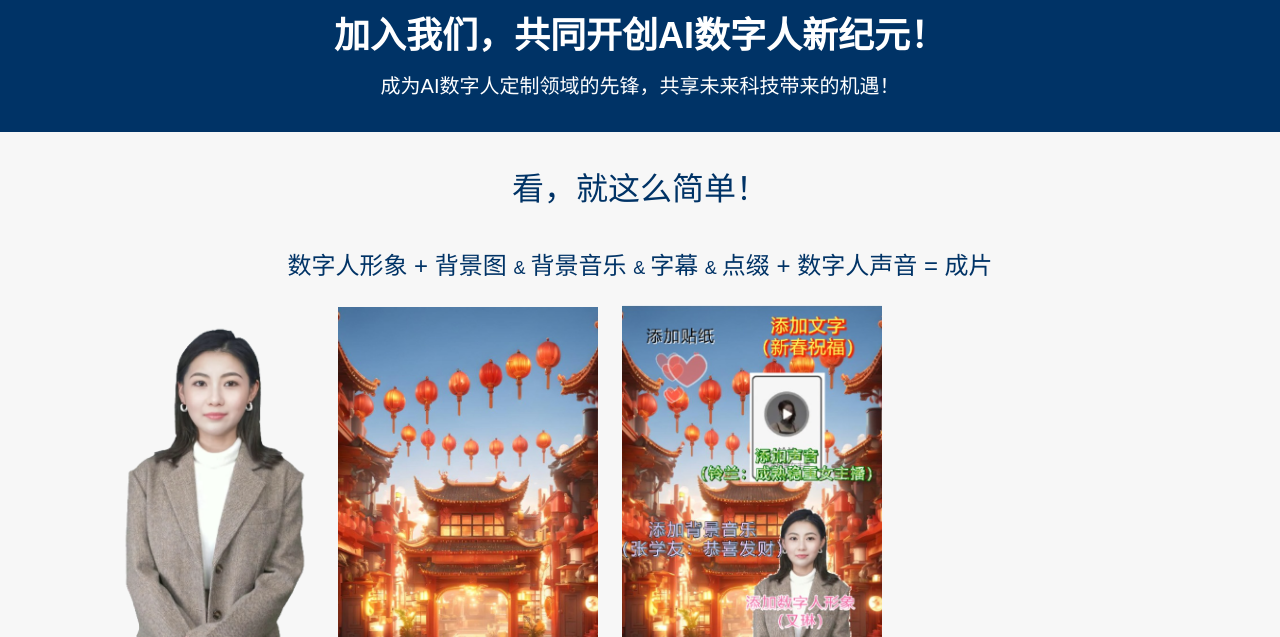
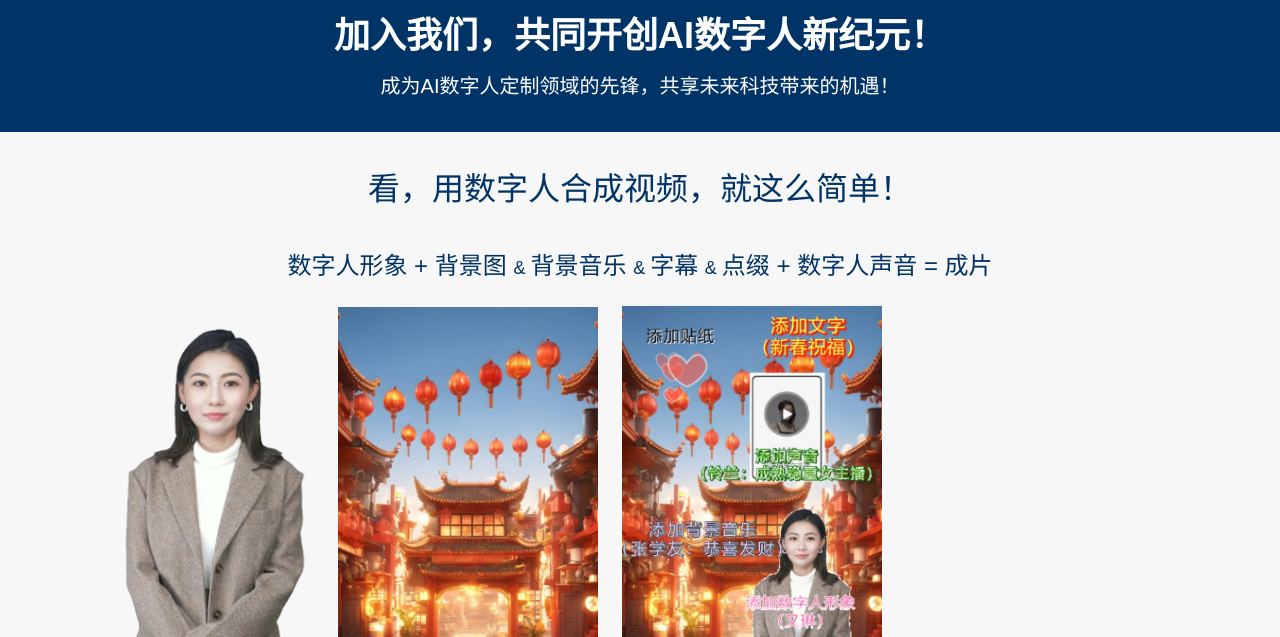
Before and after one commit to yourbox/bjblakcbox.com, a plain HTML site: page how.html in a window 1280 px wide. Shown: the part 88-725 px from the top of the page. Drawn offline with Linux system fonts and the light colour scheme.

Commit message:
Update how.html

```diff
--- a/how.html
+++ b/how.html
@@ -320,7 +320,7 @@
  <!-- Why do this project section -->
     <section class="container">
  		<div class="section-subtitle1">
-            <p>看，就这么简单！</p>
+            <p>看，用数字人合成视频，就这么简单！</p>
         </div>
  		<div class="section-subtitle2">
             <span>数字人形象 + 背景图 <font size=4px> & </font> 背景音乐 <font size=4px> & </font> 字幕 <font size=4px> & </font> 点缀 + 数字人声音 = 成片 </span>
```
